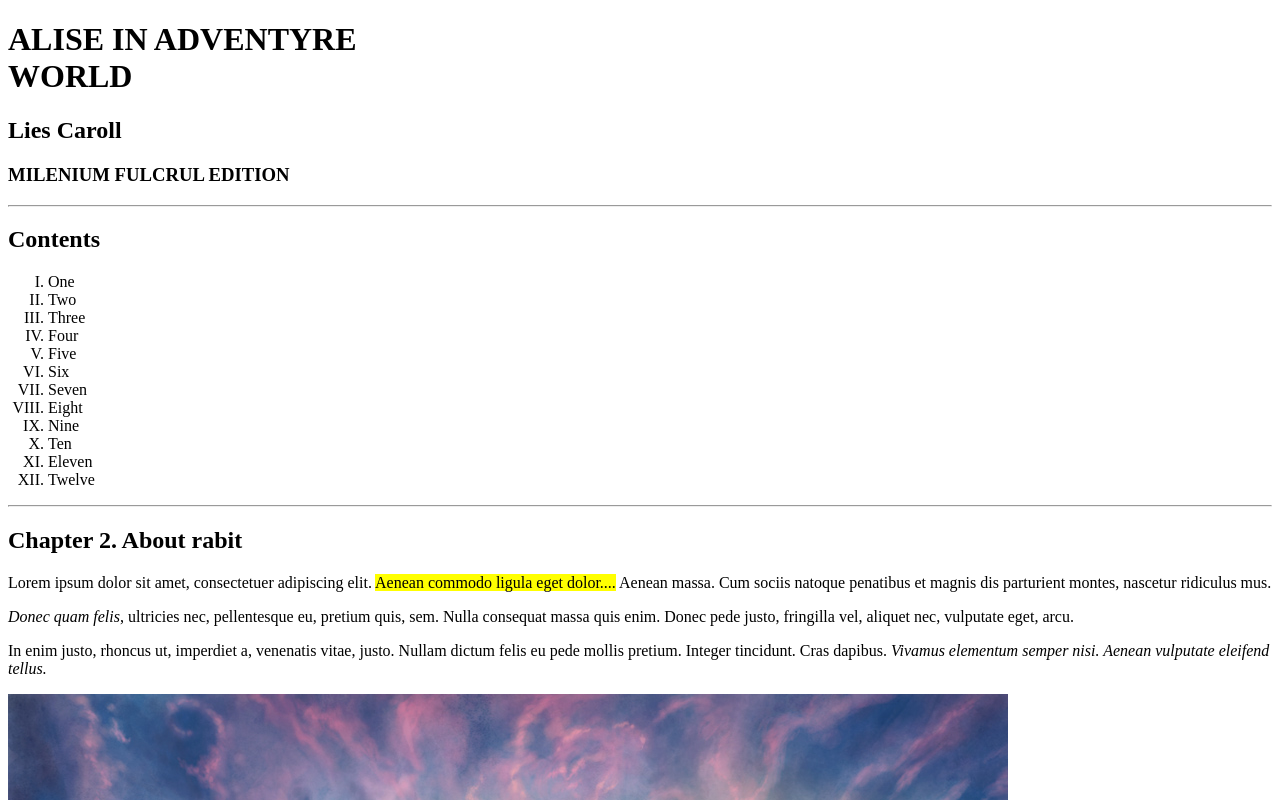
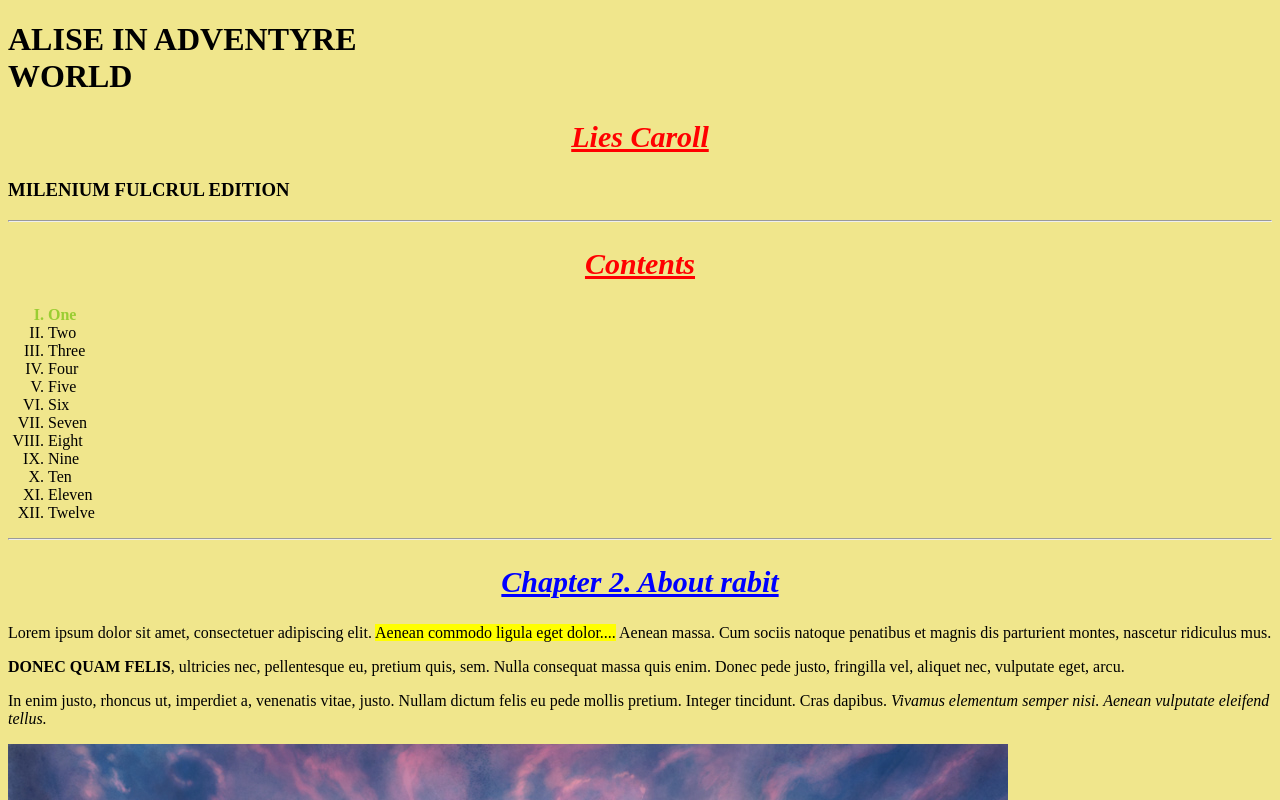
Before and after one commit to Tirsh/js-practice, a website: page Web_dev/Project1/src/index.html in a window 1280 px wide. Shown: the top 800 px of the page. Drawn offline with Linux system fonts and the light colour scheme.

Commit message:
HTML Tags learning

```diff
--- /dev/null
+++ b/Web_dev/Project1/src/css/style.css
@@ -0,0 +1,26 @@
+body {
+    background-color: khaki;
+}
+
+h2 {
+    color: red;
+    text-align: center;
+    font-style: italic;
+    text-decoration: underline;
+    font-size: 30px;
+
+}
+
+.chapter {
+    color: blue;
+}
+
+#begin {
+    color: yellowgreen;
+    font-weight: bold;
+}
+
+.text {
+    font-weight: 900;
+    text-transform: uppercase;
+}
--- a/Web_dev/Project1/src/index.html
+++ b/Web_dev/Project1/src/index.html
@@ -7,6 +7,7 @@
     <meta name="description" content ="This is my first page!">
     <meta name="author" content="Valery">
     <title>Hello</title>
+    <link rel="stylesheet" href="css/style.css">
 </head>
 <body>
     <h1>ALISE IN ADVENTYRE <br>WORLD</h1>
@@ -14,8 +15,9 @@
     <h3>MILENIUM FULCRUL EDITION</h3>
     <hr>
     <h2>Contents</h2>
+    <nav>
         <ol type="I">
-        <li>One</li>
+            <li id="begin">One</li>
             <li>Two</li>
             <li>Three</li>
             <li>Four</li>
@@ -28,16 +30,29 @@
             <li>Eleven</li>
             <li>Twelve</li>
         </ol>
+    </nav>
+
+
     <hr>
-    <h2>Chapter 2. About rabit</h2>
+    <h2 class="chapter">Chapter 2. About rabit</h2>
     <p>Lorem ipsum dolor sit amet, consectetuer adipiscing elit. <mark>Aenean commodo ligula eget dolor....</mark> Aenean massa. Cum sociis natoque penatibus et magnis dis parturient montes, nascetur ridiculus mus.</p>
-    <p><em>Donec quam felis</em>, ultricies nec, pellentesque eu, pretium quis, sem. Nulla consequat massa quis enim. Donec pede justo, fringilla vel, aliquet nec, vulputate eget, arcu.</p>
+    <p><span class="text">Donec quam felis</span>, ultricies nec, pellentesque eu, pretium quis, sem. Nulla consequat massa quis enim. Donec pede justo, fringilla vel, aliquet nec, vulputate eget, arcu.</p>
     <p> In enim justo, rhoncus ut, imperdiet a, venenatis vitae, justo. Nullam dictum felis eu pede mollis pretium. Integer tincidunt. Cras dapibus. <i>Vivamus elementum semper nisi. Aenean vulputate eleifend tellus.</i></p>
 
     <div>
         <img src="img/alice.jpg" alt="Alice">
-        <hr>
+        <hr>-
         <a href="https://webref.ru/html">Link</a>
     </div>
+    <header>    </header> <!--Шапка-->
+    <nav>   </nav> <!--Навигационное меню-->
+     <article>   </article> <!--Орормление записи в блоге -->
+     <section>  </section> <!--Секции на сайте (лендинг)-->
+     <aside>    </aside> <!--Боковая колонка-->
+     <main>     </main> <!--Основное содержимое документа-->
+     <address>  </address>
+     <footer>   </footer> <!--Подвал-->
+     <wbr>
+
 </body>
 </html>
```
Lines whose indentation alone changed are shown as unchanged.
